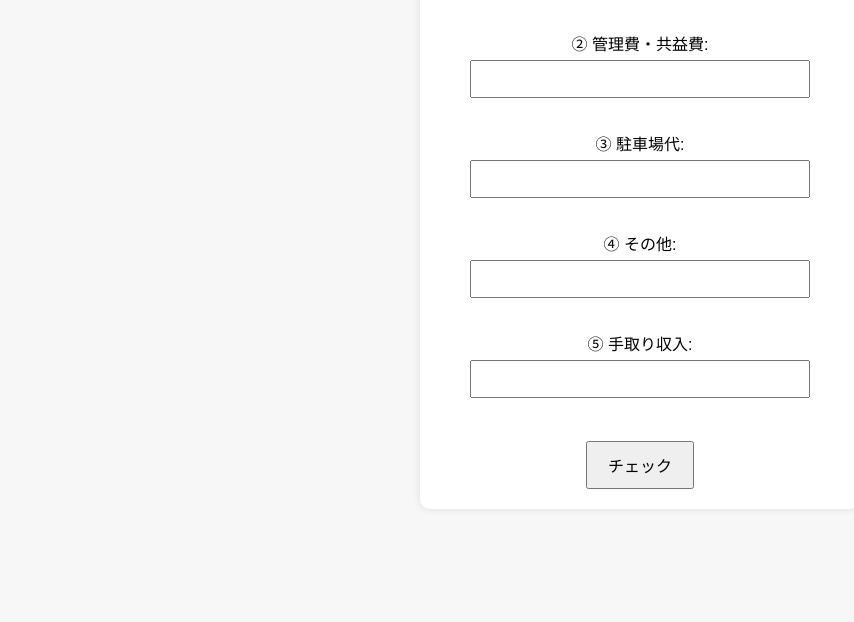
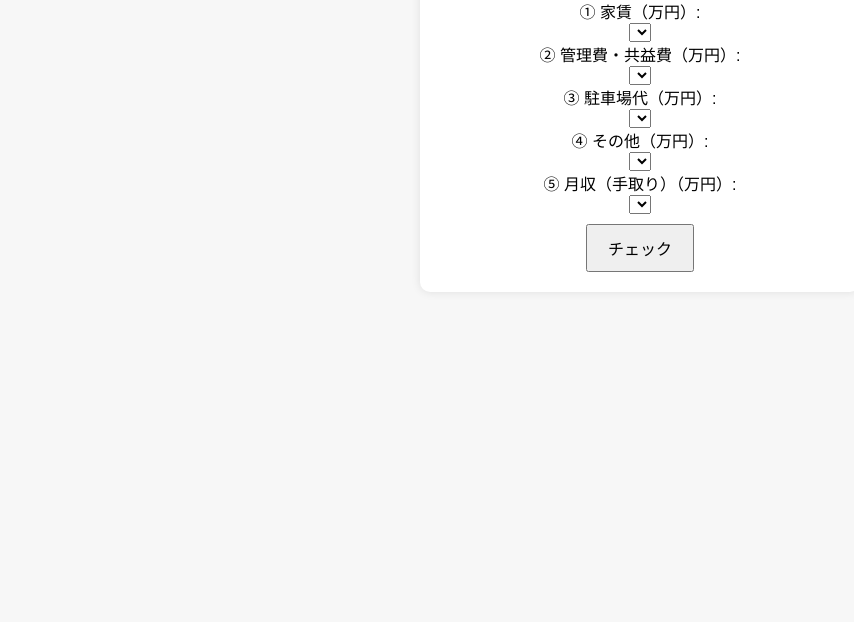
Before and after one commit to aore2025/rental-check, a plain HTML site: page index.html in a window 1280 px wide. Shown: the part 178-800 px from the top of the page, without its empty margins (0-854 px from the left). Drawn offline with Linux system fonts and the light colour scheme.

Commit message:
Update index.html

```diff
--- a/index.html
+++ b/index.html
@@ -6,34 +6,31 @@
   <link rel="stylesheet" href="style.css">
 </head>
 <body>
+  <div class="container">
+    <p class="subtitle">お部屋探しの前に確認！<br>収入に合った適正家賃を1分でチェック！</p>
     <h1>家賃適正チェックアプリ</h1>
 
     <div class="form-group">
       <div>
-      <label>① 家賃:</label><br>
-      <input type="number" id="rent" />
+        <label>① 家賃（万円）:</label><br>
+        <select id="rent"></select>
       </div>
-    <br>
       <div>
-      <label>② 管理費・共益費:</label><br>
-      <input type="number" id="management" />
+        <label>② 管理費・共益費（万円）:</label><br>
+        <select id="management"></select>
       </div>
-    <br>
       <div>
-      <label>③ 駐車場代:</label><br>
-      <input type="number" id="parking" />
+        <label>③ 駐車場代（万円）:</label><br>
+        <select id="parking"></select>
       </div>
-    <br>
       <div>
-      <label>④ その他:</label><br>
-      <input type="number" id="other" />
+        <label>④ その他（万円）:</label><br>
+        <select id="other"></select>
       </div>
-    <br>
       <div>
-      <label>⑤ 手取り収入:</label><br>
-      <input type="number" id="income" />
+        <label>⑤ 月収（手取り）（万円）:</label><br>
+        <select id="income"></select>
       </div>
-    <br>
       <button onclick="calculate()">チェック</button>
     </div>
 
@@ -41,6 +38,7 @@
       <p id="percent"></p>
       <div id="rank" class="rank-box"></div>
     </div>
+  </div>
 
   <script src="script.js"></script>
 </body>
```
Lines whose indentation alone changed are shown as unchanged.
